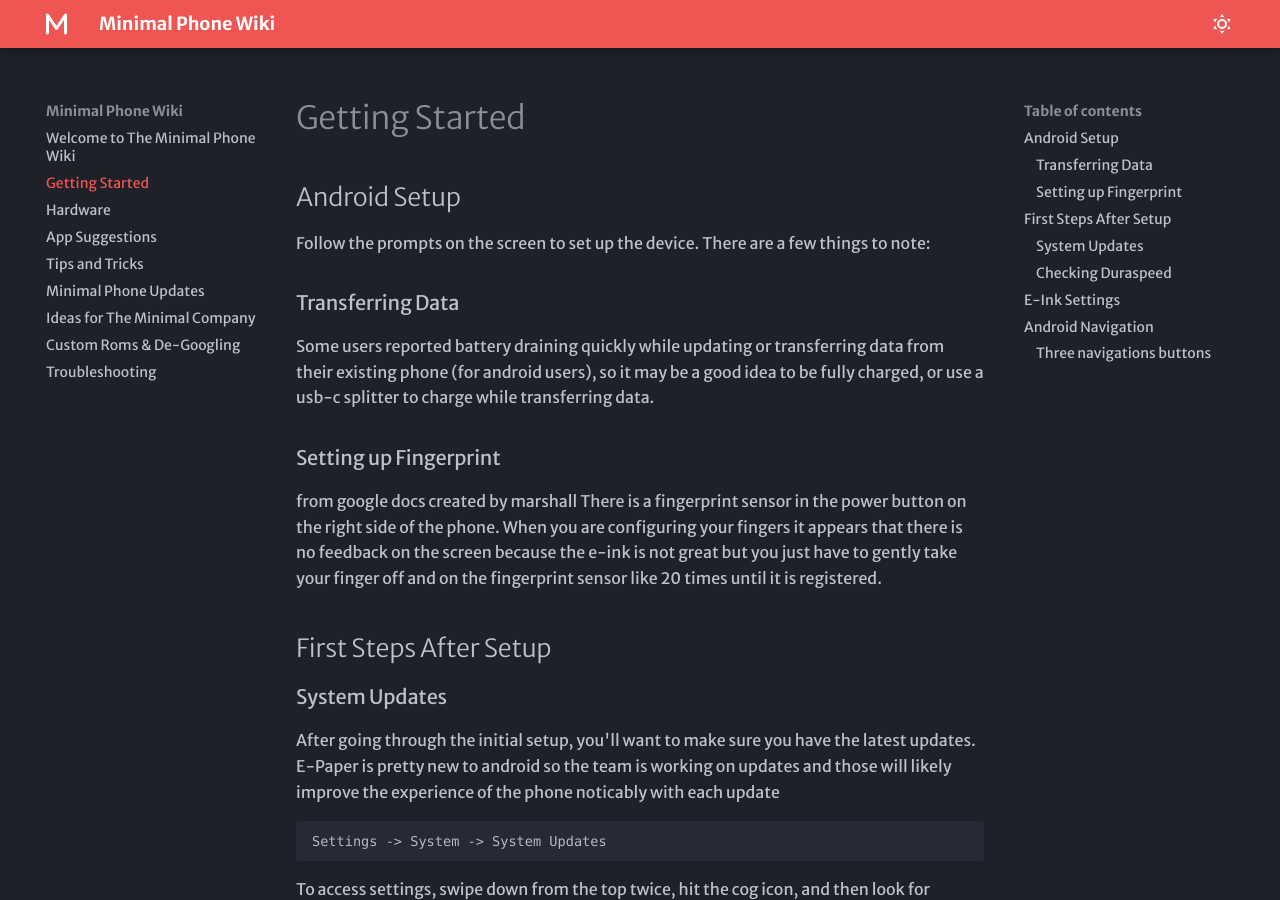
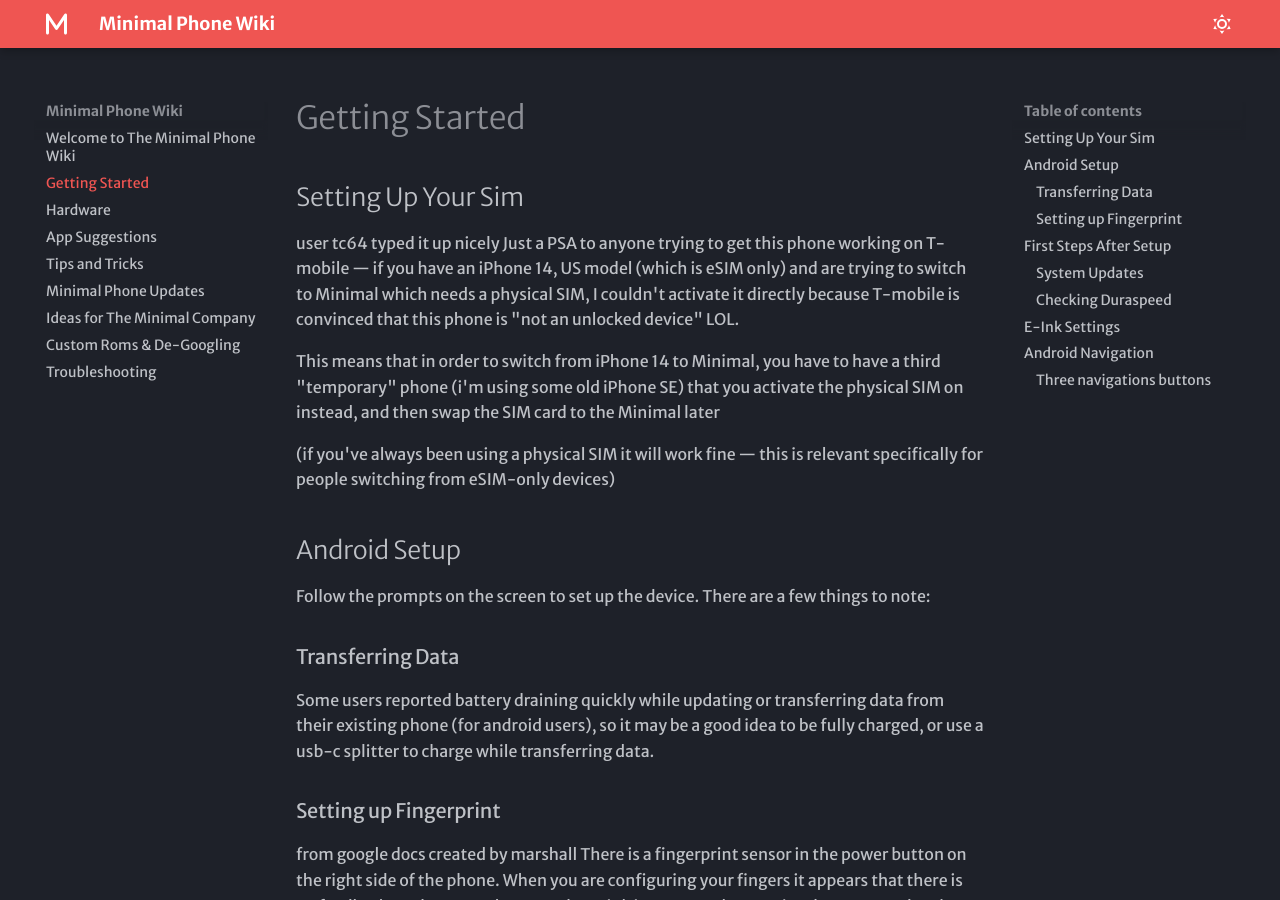
Before and after one commit to theblcl/Minimal-Phone-Guide, an MkDocs documentation site: the page built from docs/starting.md, in a window 1280 px wide and 900 px high. Built offline with MkDocs 1.6.1 and Material for MkDocs 9.7.7, drawn with Linux system fonts in a browser that asks for light colours; some web fonts are replaced.

Commit message:
adding sim info

```diff
--- a/docs/starting.md
+++ b/docs/starting.md
@@ -1,4 +1,12 @@
 # Getting Started
+
+## Setting Up Your Sim
+user tc64 typed it up nicely
+Just a PSA to anyone trying to get this phone working on T-mobile — if you have an iPhone 14, US model (which is eSIM only) and are trying to switch to Minimal which needs a physical SIM, I couldn't activate it directly because T-mobile is convinced that this phone is "not an unlocked device" LOL.
+
+This means that in order to switch from iPhone 14 to Minimal, you have to have a third "temporary" phone (i'm using some old iPhone SE) that you activate the physical SIM on instead, and then swap the SIM card to the Minimal later
+
+(if you've always been using a physical SIM it will work fine — this is relevant specifically for people switching from eSIM-only devices)
 
 ## Android Setup
 Follow the prompts on the screen to set up the device. There are a few things to note:
```
